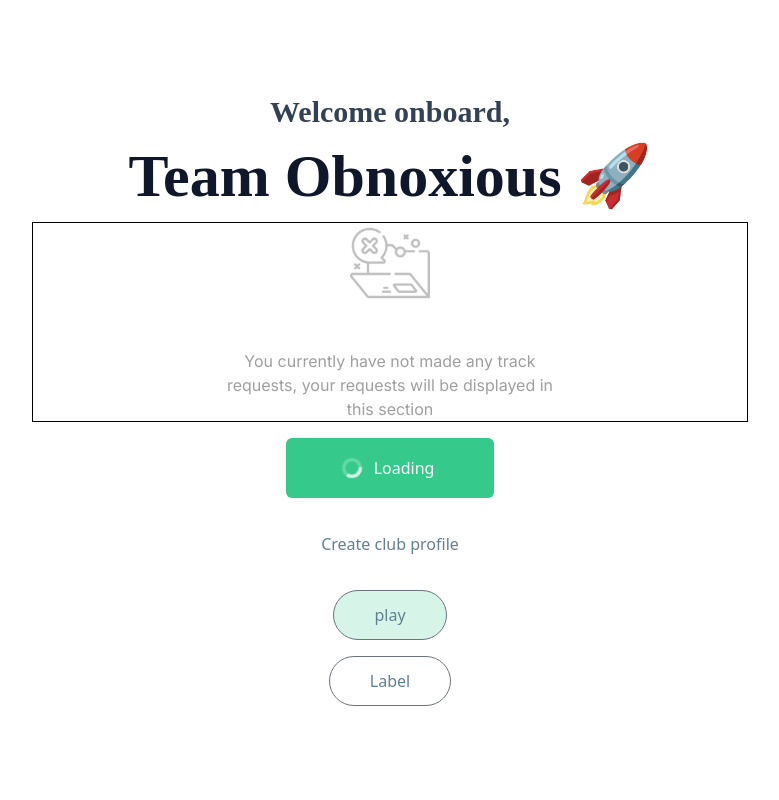
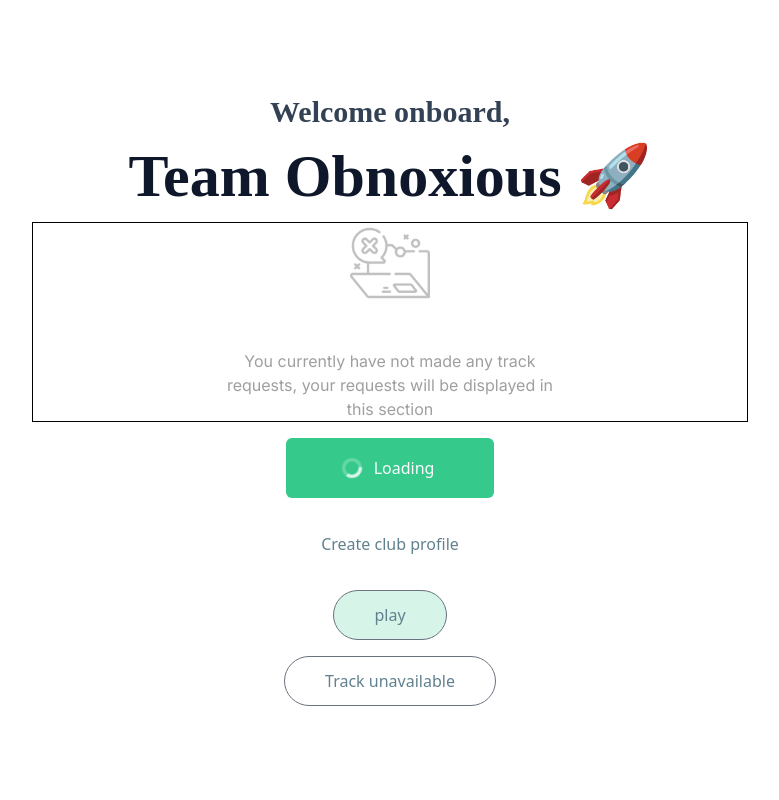
Before and after one commit to Hemdee1/Track-Request-App, a React (Vite) app: page / in a window 1280 px wide. Shown: the top 800 px of the page, without its empty margins (250-1029 px from the left). Built offline with nearby package versions, Linux system fonts and the light colour scheme; a web font is replaced by a local one.

Commit message:
Added required label to secondary-rounded

```diff
--- a/src/components/Welcome.tsx
+++ b/src/components/Welcome.tsx
@@ -27,7 +27,7 @@ const Welcome = () => {
       <Button type="primary" Label="Loading" onClick={btn} isLoading={true} />
       <Button type="secondary" Label="Create club profile" onClick={() => console.log('create club profile')}  />
       <Button type="primary-rounded" Label="play"/>
-      <Button type="secondary-rounded" />
+      <Button type="secondary-rounded" Label="Track unavailable" />
 
     </div>
   );
```
